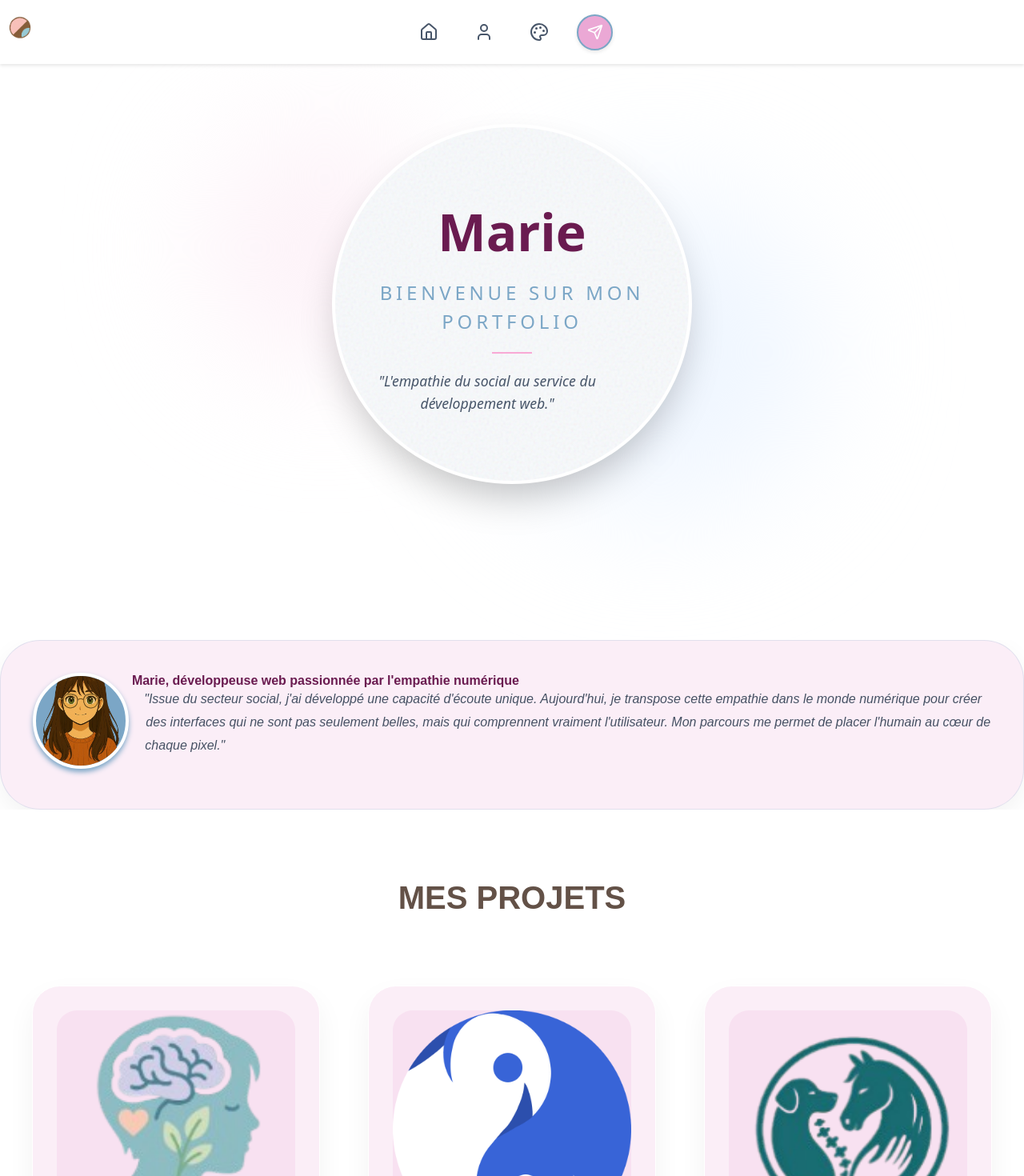
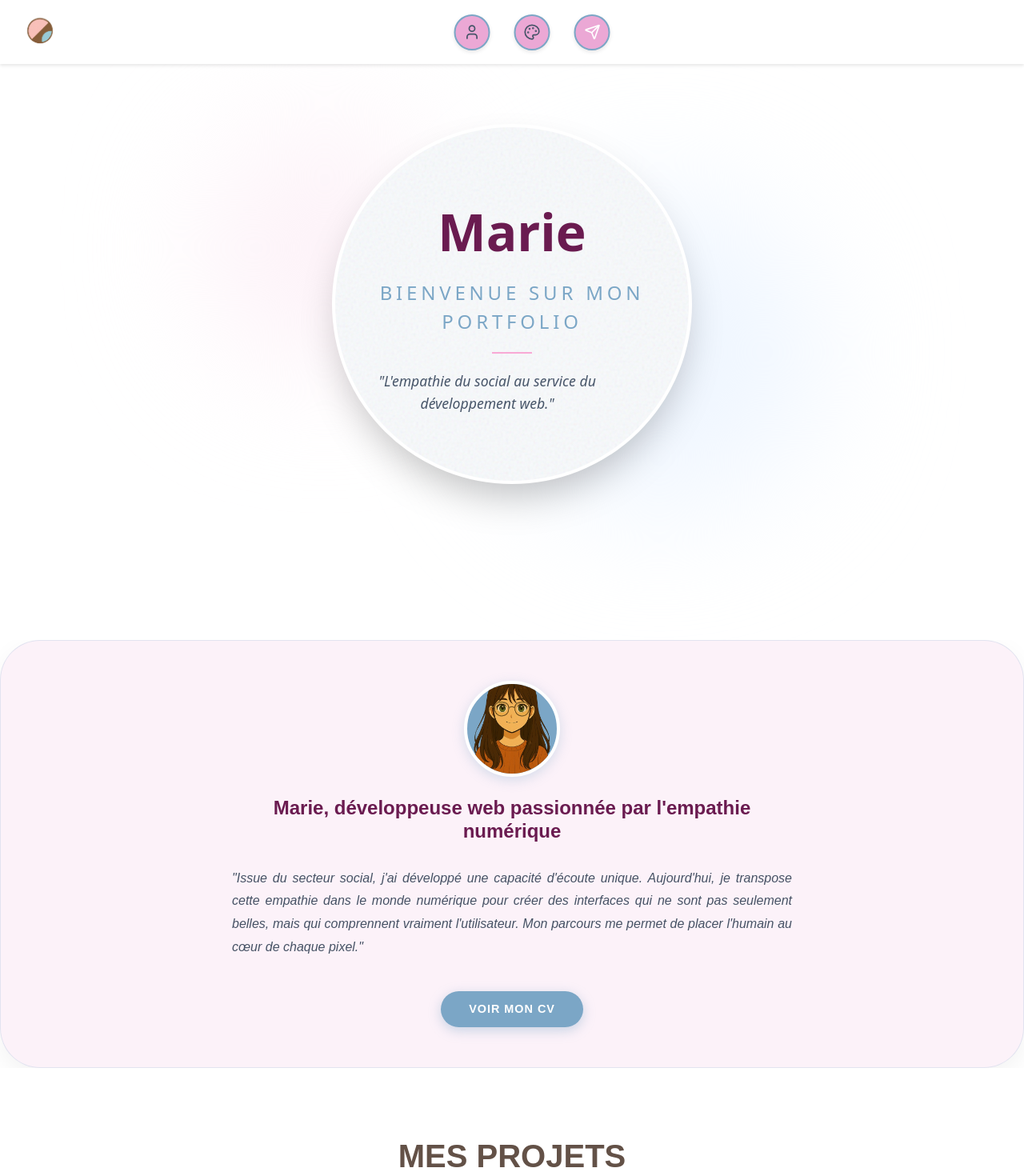
Before and after one commit to Llewenaa/portfolio-marie, a React (Vite) app: page / in a window 1280 px wide. Shown: the top 1470 px of the page at 80% size. Built offline with nearby package versions, Linux system fonts and the light colour scheme; the HTML template or start-up script is replaced by a standard one.

Commit message:
Ajout de pages

```diff
--- a/package.json
+++ b/package.json
@@ -13,7 +13,8 @@
     "framer-motion": "^12.23.26",
     "lucide-react": "^0.561.0",
     "react": "^19.2.0",
-    "react-dom": "^19.2.0"
+    "react-dom": "^19.2.0",
+    "react-icons": "^5.5.0"
   },
   "devDependencies": {
     "autoprefixer": "^10.4.19",
--- a/src/App.jsx
+++ b/src/App.jsx
@@ -28,6 +28,8 @@ function App() {
         </div>
       </main>
 
+<div style={{ height: '200px', width: '100%' }}></div>
+
       <Footer />
     </div>
   );
--- a/src/components/Footer.jsx
+++ b/src/components/Footer.jsx
@@ -1,24 +1,53 @@
 import React from 'react';
+import { FaLinkedin, FaGithub, FaEnvelope } from 'react-icons/fa';
+import logo from '../assets/logo.png';
+
 export default function Footer() {
   return (
-    <footer className="w-full bg-black/10 backdrop-blur-md p-6 mt-auto">
-      <div className="container mx-auto flex flex-col md:flex-row justify-between items-center gap-6">
+    <footer
+      style={{
+        width: '100%',
+        borderTop: '1px solid #f3f4f6',
+        display: 'flex',
+        flexDirection: 'column',
+        alignItems: 'center',
+        justifyContent: 'center'
+      }}
+    >
 
-        {/* Logo et Copyright */}
-        <div className="flex items-center gap-4">
-          <img src="/logo.png" alt="logo footer" className="h-12 w-12" />
-          <p className="text-sm text-white italic">
-            Copyright - Tous droits réservés - image par IA
-          </p>
-        </div>
+      <div style={{
+        display: 'flex',
+        flexDirection: 'row',
+        gap: '35px', // Espace entre le logo et chaque icône
+        marginBottom: '10px',
+        justifyContent: 'center',
+        alignItems: 'center'
+      }}>
 
-        {/* Liens Sociaux */}
-        <div className="flex gap-6 text-white font-serif text-xl">
-          <a href="#" className="hover:text-[#C17D3E] transition-colors">LinkedIn</a>
-          <a href="#" className="hover:text-[#C17D3E] transition-colors">GitHub</a>
-          <a href="mailto:..." className="hover:text-[#C17D3E] transition-colors">Email</a>
-        </div>
+        <img
+          src={logo}
+          alt="logo marie"
+          style={{ height: '60px', width: '60px', opacity: 0.9 }}
+        />
 
+        <a href="https://linkedin.com" target="_blank" rel="noopener noreferrer">
+          <FaLinkedin style={{ width: '35px', height: '35px', color: '#7BA6C6' }} />
+        </a>
+
+        <a href="https://github.com" target="_blank" rel="noopener noreferrer">
+          <FaGithub style={{ width: '35px', height: '35px', color: '#7BA6C6' }} />
+        </a>
+
+        <a href="mailto:ton-email@exemple.com">
+          <FaEnvelope style={{ width: '35px', height: '35px', color: '#7BA6C6' }} />
+        </a>
+      </div>
+
+
+      <div style={{ display: 'flex', flexDirection: 'column', alignItems: 'center' }}>
+        <p style={{ color: 'black', fontSize: '14px', fontStyle: 'italic', fontFamily: 'sans-sérif' }}>
+          © {new Date().getFullYear()} — Marie Portfolio — Images par IA
+        </p>
       </div>
     </footer>
   );
--- a/src/components/Header.jsx
+++ b/src/components/Header.jsx
@@ -1,6 +1,6 @@
 import React from 'react';
 import logoImg from '../assets/logo.png';
-import { Home, User, Palette, Send } from 'lucide-react';
+import { User, Palette, Send } from 'lucide-react';
 
 export default function Header() {
   return (
@@ -17,36 +17,45 @@ export default function Header() {
       alignItems: 'center',
       justifyContent: 'space-between',
       boxSizing: 'border-box',
-  pointerEvents: 'auto'
+      pointerEvents: 'auto',
+      padding: '0 20px'
     }}>
 
-
+      {/* LOGO */}
       <img
         src={logoImg}
         alt="logo"
         onClick={() => window.scrollTo({ top: 0, behavior: 'smooth' })}
         style={{
-          height: '50px',
-          width: 'auto',
+          height: '60px',
+          width: '60px',
           cursor: 'pointer',
           transition: 'transform 0.3s ease',
+          marginTop: '10px',
+          marginRight: '5px'
         }}
         onMouseEnter={(e) => e.currentTarget.style.transform = 'scale(1.1)'}
         onMouseLeave={(e) => e.currentTarget.style.transform = 'scale(1)'}
       />
 
-
+      {/* NAVIGATION (Accueil retiré) */}
       <nav style={{
         display: 'flex',
-        gap: '25px',
+        gap: '30px',
         alignItems: 'center',
         position: 'absolute',
         left: '50%',
-        transform: 'translateX(-50%)'
+        transform: 'translateX(-50%)',
+        marginLeft: '25px',
+
+
       }}>
-        <a href="#accueil" title="Accueil" style={linkStyle}><Home size={24} color="#475569" /></a>
-        <a href="#profil" title="Profil" style={linkStyle}><User size={24} color="#475569" /></a>
-        <a href="#projets" title="Projets" style={linkStyle}><Palette size={24} color="#475569" /></a>
+        <a href="#profil" title="Profil" style={linkStyle}>
+          <User size={24} color="#475569" />
+        </a>
+        <a href="#projets" title="Projets" style={linkStyle}>
+          <Palette size={24} color="#475569" />
+        </a>
         <a
           href="#contact"
           title="Contact"
@@ -64,7 +73,7 @@ export default function Header() {
         </a>
       </nav>
 
-      {/* Le vide à droite de contact pour laisser de la place après l'icone contact (à droite)*/}
+      {/* Espaceur à droite pour maintenir le centrage du nav */}
       <div style={{ width: '50px' }}></div>
 
     </header>
@@ -77,7 +86,15 @@ const linkStyle = {
   textDecoration: 'none',
   padding: '10px',
   transition: 'transform 0.2s',
-  borderRadius: '50%'
+  borderRadius: '50%',
+  backgroundColor: '#EBA8D5',
+  width: '45px',
+  height: '45px',
+  justifyContent: 'center',
+  border: '2px solid #7BA6C6',
+  textDecoration: 'none',
+  transition: 'all 0.3s ease',
+  boxShadow: '0 2px 5px rgba(0,0,0,0.1)'
 };
 
 const contactCircleStyle = {
@@ -91,5 +108,5 @@ const contactCircleStyle = {
   border: '2px solid #7BA6C6',
   textDecoration: 'none',
   transition: 'all 0.3s ease',
-  boxShadow: '0 2px 5px rgba(0,0,0,0.1)',
+  boxShadow: '0 2px 5px rgba(0,0,0,0.1)'
 };
--- a/src/components/Profil.jsx
+++ b/src/components/Profil.jsx
@@ -1,38 +1,38 @@
 import React from 'react';
 import { motion } from 'framer-motion';
 import marie_teteImg from '../assets/marie_tete.png';
+import cv from '../assets/cv.png';
 
-export default function Profil() {
+export default function ProfilEtCompetences() {
   return (
-    // mt-20 (margin-top) pousse la card vers le bas
-    <section id="profil" className="w-full mt-20 mb-20">
+    <div className="w-full py-10">
+
+      {/* --- SECTION PROFIL --- */}
+      <section id="profil" className="w-full mb-16">
         <div className="max-w-4xl mx-auto px-6">
-
-        {/* Card */}
           <div style={{
-          backgroundColor: 'rgba(235, 168, 213, 0.2)',
-          padding: '40px',
+            backgroundColor: 'rgba(235, 168, 213, 0.15)',
+            padding: '50px 40px', // Plus d'espace vertical
             borderRadius: '50px',
             border: '1px solid rgba(123, 166, 198, 0.2)',
             boxShadow: '0 10px 30px rgba(0,0,0,0.05)',
-          overflow: 'hidden',
-          display: 'block'
+            display: 'flex',
+            flexDirection: 'column',
+            alignItems: 'center', // Centre tout horizontalement
+            textAlign: 'center'    // Centre tout le texte
           }}>
 
-          {/* Image ronde */}
+            {/* Image ronde centrée */}
             <motion.div
               whileHover={{ scale: 1.05 }}
               style={{
-              float: 'left',
                 width: '120px',
                 height: '120px',
-              marginRight: '25px',
-              marginBottom: '10px',
+                marginBottom: '25px',
                 borderRadius: '50%',
                 overflow: 'hidden',
                 border: '4px solid white',
-              boxShadow: '0 4px 6px #7BA6C6',
-              shapeOutside: 'circle(50%)',
+                boxShadow: '0 4px 15px rgba(123, 166, 198, 0.3)',
                 backgroundColor: '#7BA6C6'
               }}
             >
@@ -43,28 +43,34 @@ export default function Profil() {
               />
             </motion.div>
 
-
-          <div className="text-left">
+            {/* Contenu Texte */}
+            <div style={{ width: '100%', maxWidth: '700px' }}>
               <h3
-    className="text-2xl md:text-4xl mb-4"
+                className="text-2xl md:text-3xl mb-6"
                 style={{
-      fontFamily: 'Montserrat, sans-serif, light',
-      fontWeight: '900',
+                  fontFamily: "'Playfair Display', sans-serif",
+                  fontWeight: 'bold',
                   color: '#6a1b50',
-      lineHeight: '1.2'
+                  lineHeight: '1.2',
+                  marginBottom: '30px',
+                  fontSize: '1.5rem',
+                  textAlign: 'center',
                 }}
               >
                 Marie, développeuse web passionnée par l'empathie numérique
               </h3>
 
               <p
-    className="text-lg md:text-xl italic"
+                className="text-lg italic"
                 style={{
-      fontFamily: 'lora, sans-serif, light',
-      fontStyle: 'italic',
+                  fontFamily: "'Lora', sans-serif",
                   color: '#334155',
                   lineHeight: '1.8',
-      opacity: '0.9'
+                  opacity: '0.9',
+                  marginBottom: '40px',
+                  textAlign: 'justify',
+                  fontStyle: 'italic'
+
                 }}
               >
                 "Issue du secteur social, j'ai développé une capacité d'écoute unique.
@@ -72,12 +78,35 @@ export default function Profil() {
                 des interfaces qui ne sont pas seulement belles, mais qui comprennent vraiment
                 l'utilisateur. Mon parcours me permet de placer l'humain au cœur de chaque pixel."
               </p>
+
+
+              <motion.a
+                href={cv}
+                target="_blank"
+                rel="noopener noreferrer"
+                whileHover={{ scale: 1.05, backgroundColor: '#6a1b50' }}
+                whileTap={{ scale: 0.95 }}
+                style={{
+                  display: 'inline-block',
+                  padding: '12px 35px',
+                  borderRadius: '50px',
+                  backgroundColor: '#7BA6C6',
+                  color: '#ffffff',
+                  textDecoration: 'none',
+                  fontWeight: 'bold',
+                  fontSize: '0.9rem',
+                  letterSpacing: '1px',
+                  boxShadow: '0 4px 15px rgba(123, 166, 198, 0.4)',
+                  transition: 'background-color 0.3s ease',
+                  fontFamily: "'Lora', sans-serif"
+                }}
+              >
+                VOIR MON CV
+              </motion.a>
             </div>
-
-          <div style={{ clear: 'both' }}></div>
-
           </div>
         </div>
       </section>
+    </div>
   );
 }
```
Also changed, not shown: src/assets/cv.png (added), 1 other file (tests, documents, lock files or other folders). Lines whose indentation alone changed are shown as unchanged.
